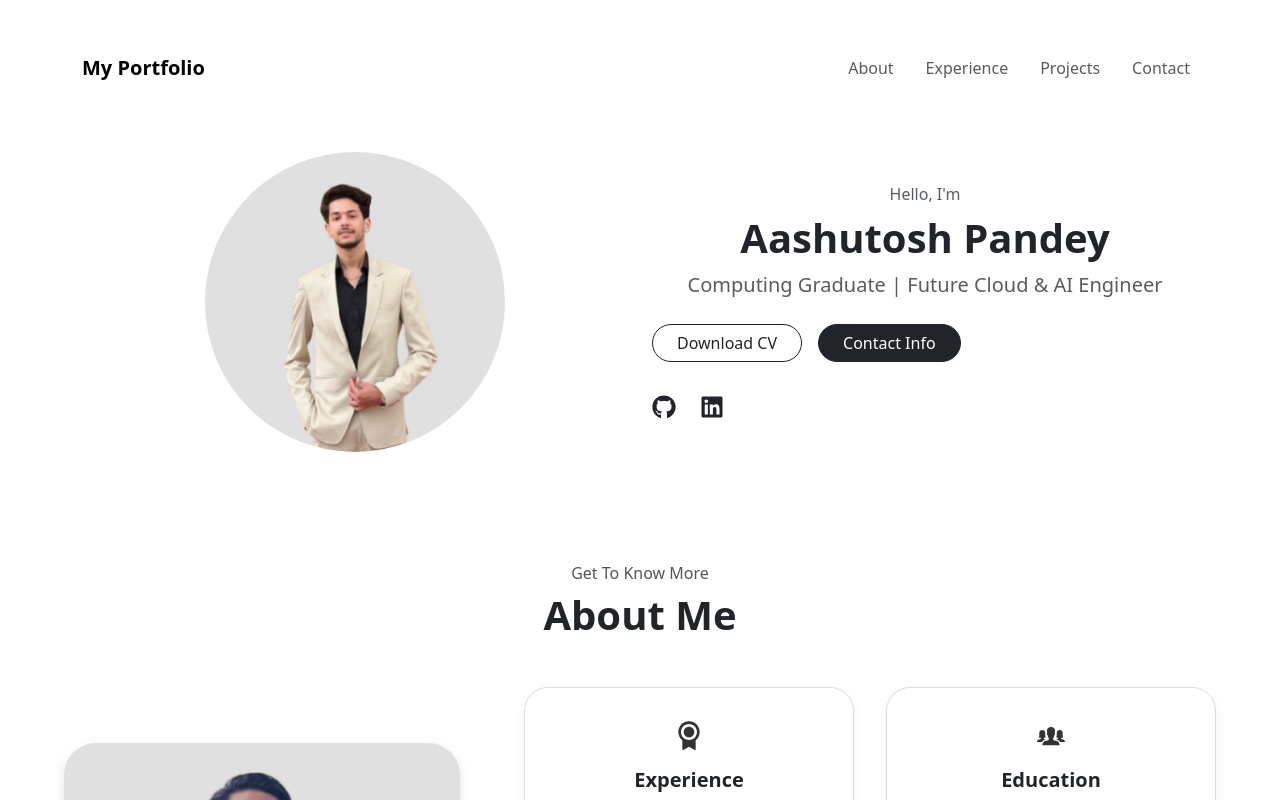
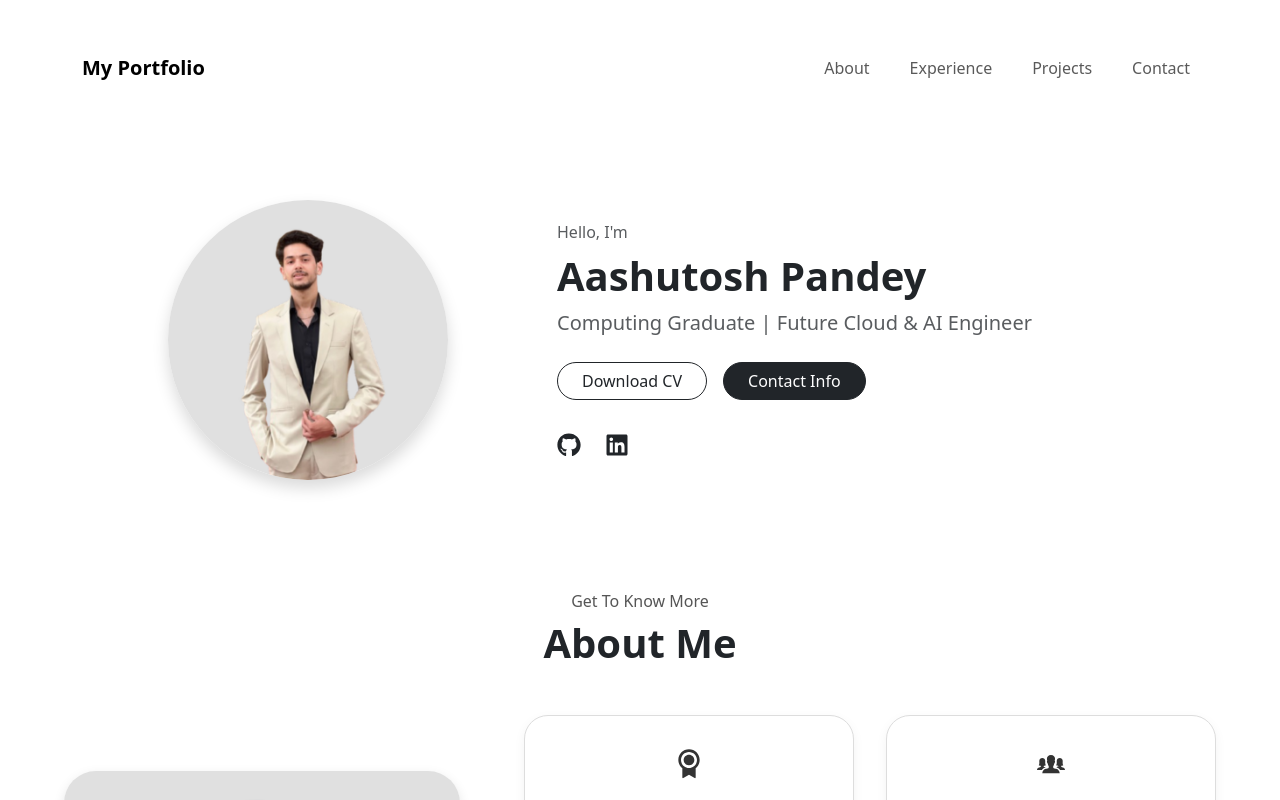
Before and after one commit to aashutoshpandey11/aashutosh-portfolio, a React (Vite) app: page / in a window 1280 px wide. Shown: the top 800 px of the page. Built offline with nearby package versions, Linux system fonts and the light colour scheme.

Commit message:
Update Hero file

```diff
--- a/src/components/Hero.jsx
+++ b/src/components/Hero.jsx
@@ -22,7 +22,7 @@ const Hero = () => {
           </button>
 
           <div className="collapse navbar-collapse" id="navbarNav">
-            <ul className="navbar-nav ms-auto gap-3">
+            <ul className="navbar-nav ms-auto align-items-lg-center gap-lg-4">
               <li className="nav-item">
                 <a className="nav-link" href="#about">About</a>
               </li>
@@ -41,36 +41,41 @@ const Hero = () => {
       </nav>
 
       {/* HERO SECTION */}
-      <section className="py-5 bg-white">
+      <section className="py-5 py-lg-6 bg-white">
         <div className="container">
-          <div className="row align-items-center">
+          <div className="row align-items-center min-vh-75 mt-5">
 
             {/* LEFT - IMAGE */}
-            <div className="col-md-6 text-center mb-4 mb-md-0">
+            <div className="col-lg-5 text-center mb-4 mb-lg-0">
               <img
                 src={profile}
                 alt="Aashutosh Pandey"
-                className="rounded-circle img-fluid"
-                style={{ maxWidth: "300px" }}
+                className="rounded-circle img-fluid shadow"
+                style={{ maxWidth: "280px" }}
               />
             </div>
 
             {/* RIGHT - TEXT */}
-            <div className="col-md-6">
+            <div className="col-lg-7 text-center text-lg-start">
               <p className="text-muted mb-2">Hello, I'm</p>
-              <h1 className="fw-bold">Aashutosh Pandey</h1>
-              <p className="fs-5 text-muted">
+
+              <h1 className="fw-bold mb-2">
+                Aashutosh Pandey
+              </h1>
+
+              <p className="fs-5 text-muted mb-4">
                 Computing Graduate | Future Cloud & AI Engineer
               </p>
 
               {/* Buttons */}
-              <div className="d-flex gap-3 mt-4">
+              <div className="d-flex justify-content-center justify-content-lg-start gap-3 mb-4">
                 <a
                   href="/cv.pdf"
                   className="btn btn-outline-dark px-4 rounded-pill"
                 >
                   Download CV
                 </a>
+
                 <a
                   href="#contact"
                   className="btn btn-dark px-4 rounded-pill"
@@ -80,12 +85,12 @@ const Hero = () => {
               </div>
 
               {/* Social Icons */}
-              <div className="d-flex gap-4 mt-4">
+              <div className="d-flex justify-content-center justify-content-lg-start gap-4 fs-4">
                 <a
                   href="https://github.com/yourusername"
                   target="_blank"
                   rel="noopener noreferrer"
-                  className="text-dark fs-4"
+                  className="text-dark"
                 >
                   <FaGithub />
                 </a>
@@ -94,13 +99,13 @@ const Hero = () => {
                   href="https://linkedin.com/in/yourusername"
                   target="_blank"
                   rel="noopener noreferrer"
-                  className="text-dark fs-4"
+                  className="text-dark"
                 >
                   <FaLinkedin />
                 </a>
               </div>
+            </div>
 
-            </div>
           </div>
         </div>
       </section>
```
